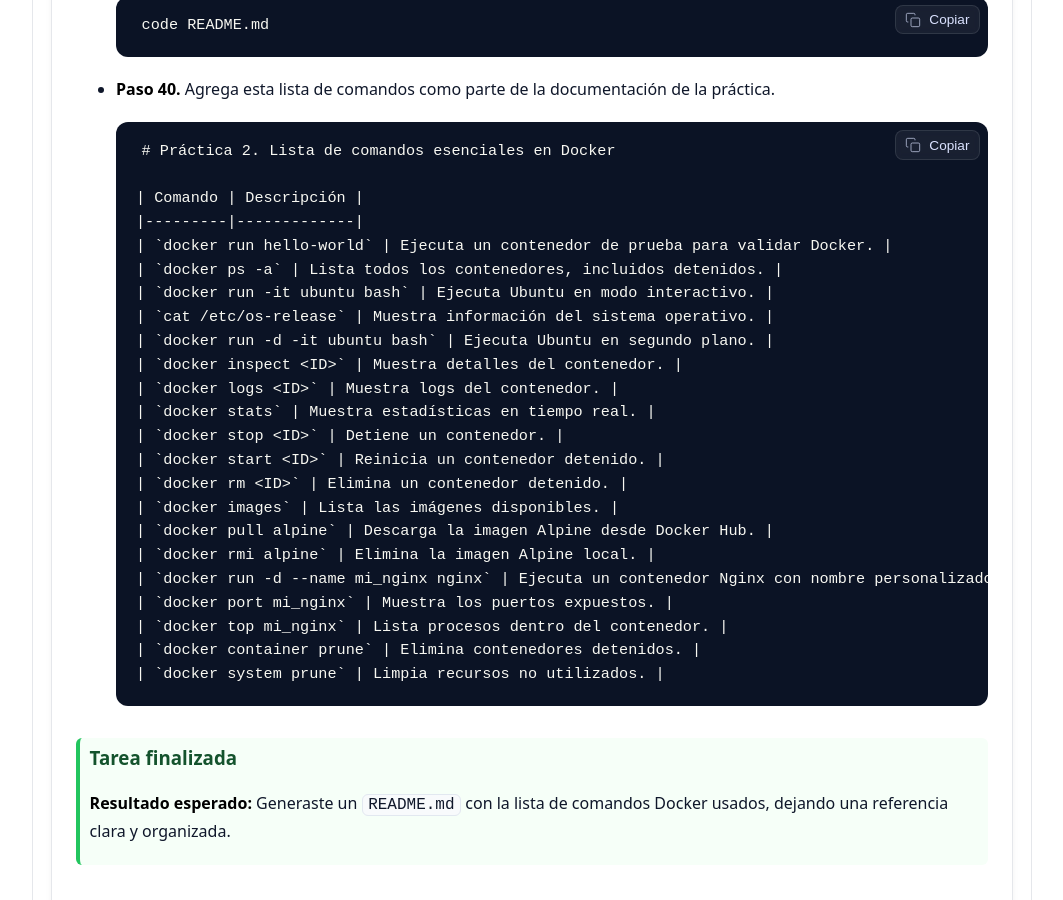
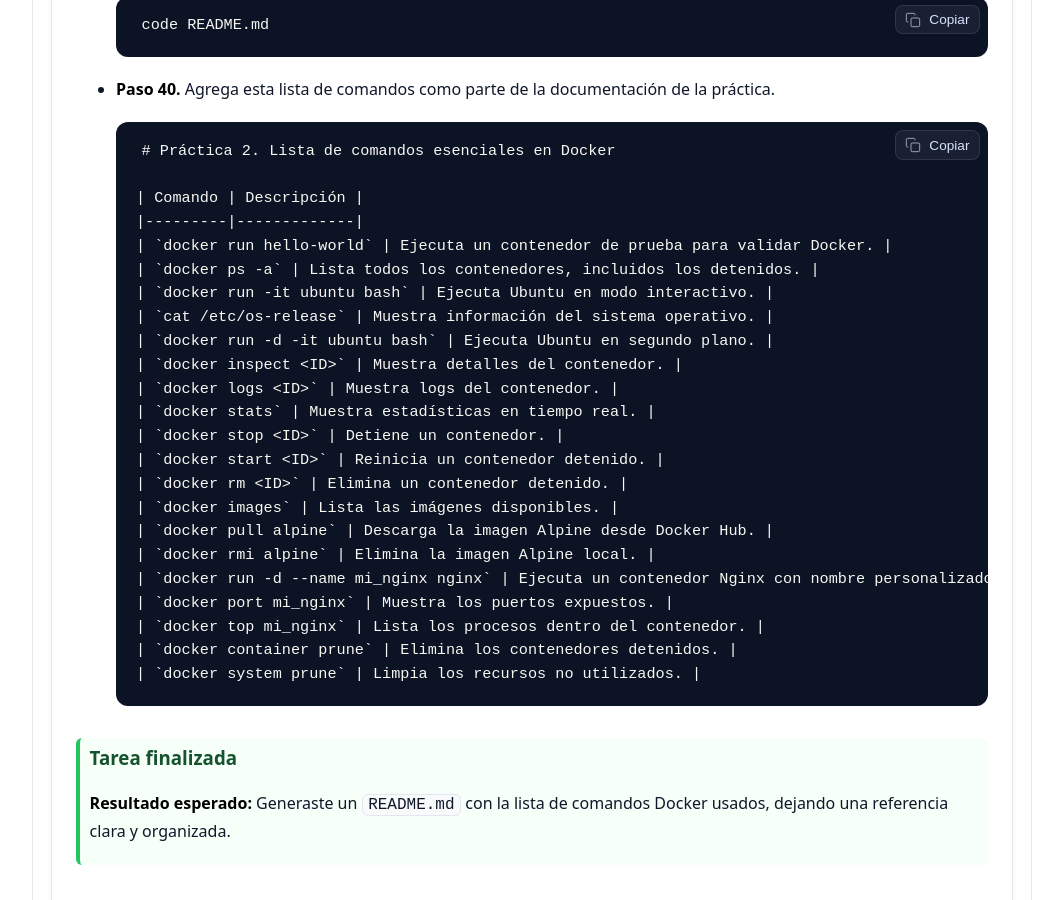
Before and after one commit to Netec-Mx/DOCK_KUB_V2, a Jekyll site: the page built from labs/capitulo2/lab2.md, in a window 1280 px wide and 900 px high, scrolled down 15689 px. Shown: the whole window, without its empty margins (108-1171 px from the left). Built offline with Jekyll 4.4.1, drawn with Linux system fonts in a browser that asks for light colours; some of the changed text lies outside the part shown.

Commit message:
Update lab2.md

````diff
--- a/labs/capitulo2/lab2.md
+++ b/labs/capitulo2/lab2.md
@@ -50,7 +50,7 @@
 
 - **Paso 2.** Abre el **`Visual Studio Code`**. Lo puedes encontrar en el **Escritorio** del ambiente o puedes buscarlo en las aplicaciones de Windows.
 
-- **Paso 3.** Una vez abierto **VSCode** da clic en el icono de la imagen para abrir la terminal, se encuentra en la parte superior derecha.
+- **Paso 3.** Una vez abierto **VSCode**, da clic en el icono de la imagen para abrir la terminal, se encuentra en la parte superior derecha.
 
   ![micint]({{ page.images_base | relative_url }}/18.png)
 
@@ -294,7 +294,7 @@
 
 - **Paso 25.** Ya detenido, escribe los siguientes comandos. **Recuerda sustituir el ID del contenedor Ubuntu.**
 
-  > **Nota.** Primero **visualiza** los contenedores detenidos. Luego, **selecciona** los ID del contenedor a eliminar.
+  > **Nota.** Primero, **visualiza** los contenedores detenidos. Luego, **selecciona** los ID del contenedor a eliminar.
   {: .lab-note .info .compact}
 
   ```bash
@@ -501,7 +501,7 @@
   | Comando | Descripción |
   |---------|-------------|
   | `docker run hello-world` | Ejecuta un contenedor de prueba para validar Docker. |
-  | `docker ps -a` | Lista todos los contenedores, incluidos detenidos. |
+  | `docker ps -a` | Lista todos los contenedores, incluidos los detenidos. |
   | `docker run -it ubuntu bash` | Ejecuta Ubuntu en modo interactivo. |
   | `cat /etc/os-release` | Muestra información del sistema operativo. |
   | `docker run -d -it ubuntu bash` | Ejecuta Ubuntu en segundo plano. |
@@ -516,9 +516,9 @@
   | `docker rmi alpine` | Elimina la imagen Alpine local. |
   | `docker run -d --name mi_nginx nginx` | Ejecuta un contenedor Nginx con nombre personalizado. |
   | `docker port mi_nginx` | Muestra los puertos expuestos. |
-  | `docker top mi_nginx` | Lista procesos dentro del contenedor. |
-  | `docker container prune` | Elimina contenedores detenidos. |
-  | `docker system prune` | Limpia recursos no utilizados. |
+  | `docker top mi_nginx` | Lista los procesos dentro del contenedor. |
+  | `docker container prune` | Elimina los contenedores detenidos. |
+  | `docker system prune` | Limpia los recursos no utilizados. |
   ```
 
 {% assign results = site.data.task-results[page.slug].results %}
````
